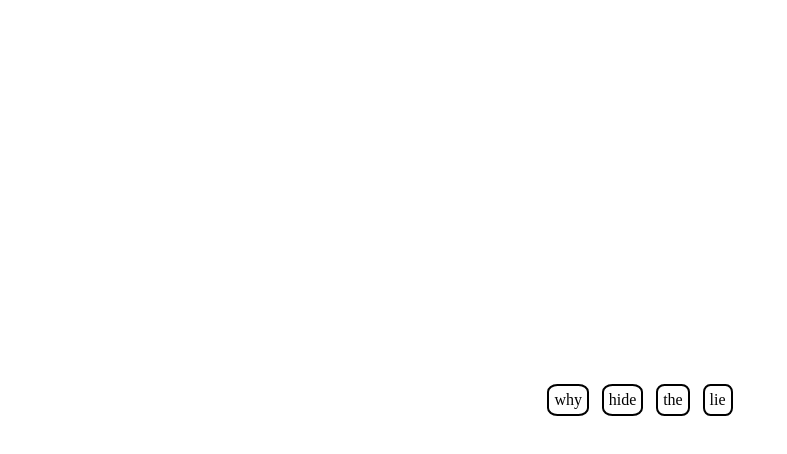
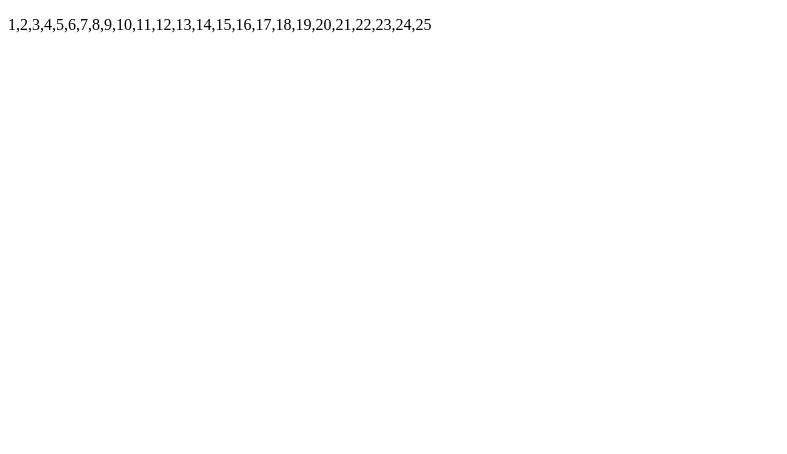
Before and after one commit to manhathaway/sandbox, a website: page dom_manipulation/index.html in a window 1280 px wide. Shown: the whole page, without its empty margins (0-787 px from the left). Drawn offline with Linux system fonts and the light colour scheme.

Commit message:
practice

```diff
--- a/dom_manipulation/index.html
+++ b/dom_manipulation/index.html
@@ -1,19 +1,25 @@
 <!DOCTYPE html>
-
 <html lang="en">
     <head>
         <meta charset="UTF-8">
         <meta name="viewport" content="width=device-width, initial-scale=1.0">
-        <script src="script.js" defer></script>
         <title>DOM Manipulation</title>
     </head>
     <body>
-        <div id="span-container">
-            <span>why</span>
-            <span>hide</span>
-            <span>the</span>
-            <span>lie</span>
-        </div>
+        <p id="array-element"></p>
 
+        <script>
+            const globalArray = [];
+            function rangeGlobal(lower, upper) {
+                if (lower == (upper + 1)) {
+                return globalArray;
+                } else {
+                globalArray.push(lower);
+                return rangeGlobal(lower + 1, upper);
+                }
+            }
+            const globalArrayElement = document.querySelector('#array-element');
+            globalArrayElement.innerHTML = rangeGlobal(1, 25);
+        </script>
     </body>
 </html>
```
Also changed, not shown: dom_manipulation/script.js (+9 -3 lines).
